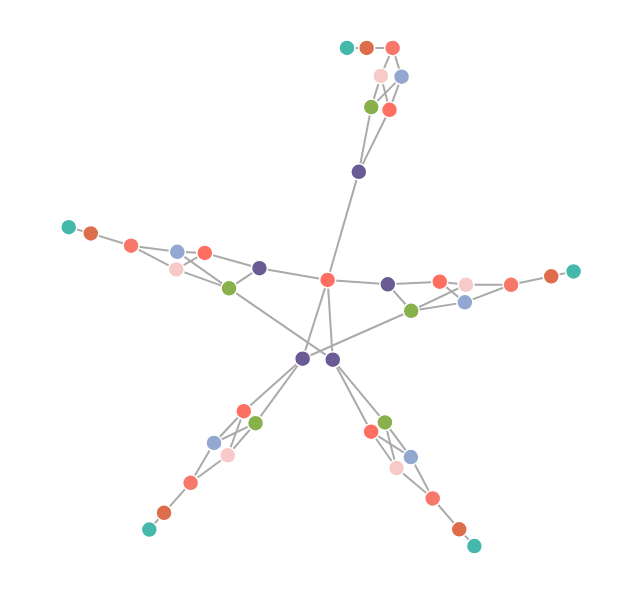
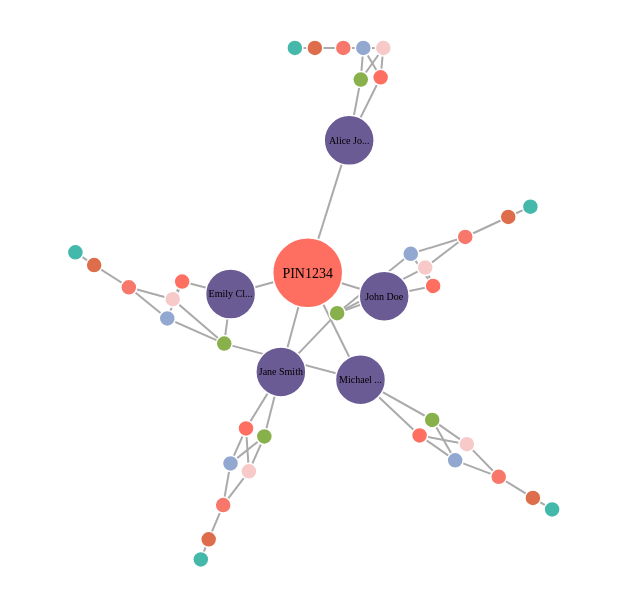
Before and after one commit to pinch-ayush/graph.github.io, a plain HTML site: page index.html in a window 1280 px wide. Shown: the whole page, without its empty margins (79-719 px from the left). Drawn offline with nearby package versions, Linux system fonts and the light colour scheme.

Commit message:
Update index.html

```diff
--- a/index.html
+++ b/index.html
@@ -233,6 +233,13 @@
 				});
 			}
 
+			svg
+				.selectAll("circle")
+				.filter((d) => d.id === "pin1")
+				.each(function (d) {
+					nodeClick(null, d); // Programmatically trigger the click event for "pin1"
+				});
+
 			// Handle click event for nodes
 			function nodeClick(event, clickedNode) {
 				const connectedNodes = new Set();
```
